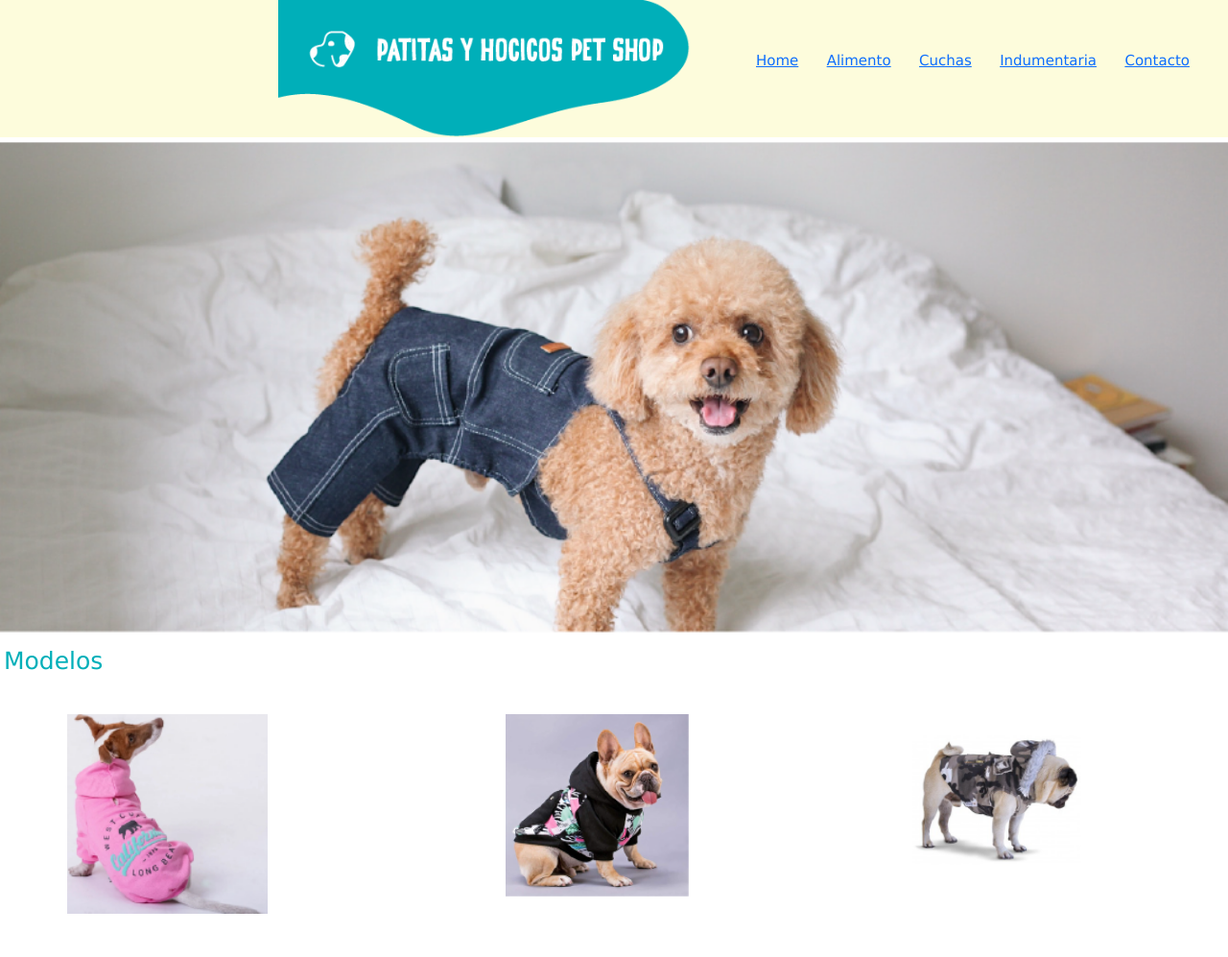
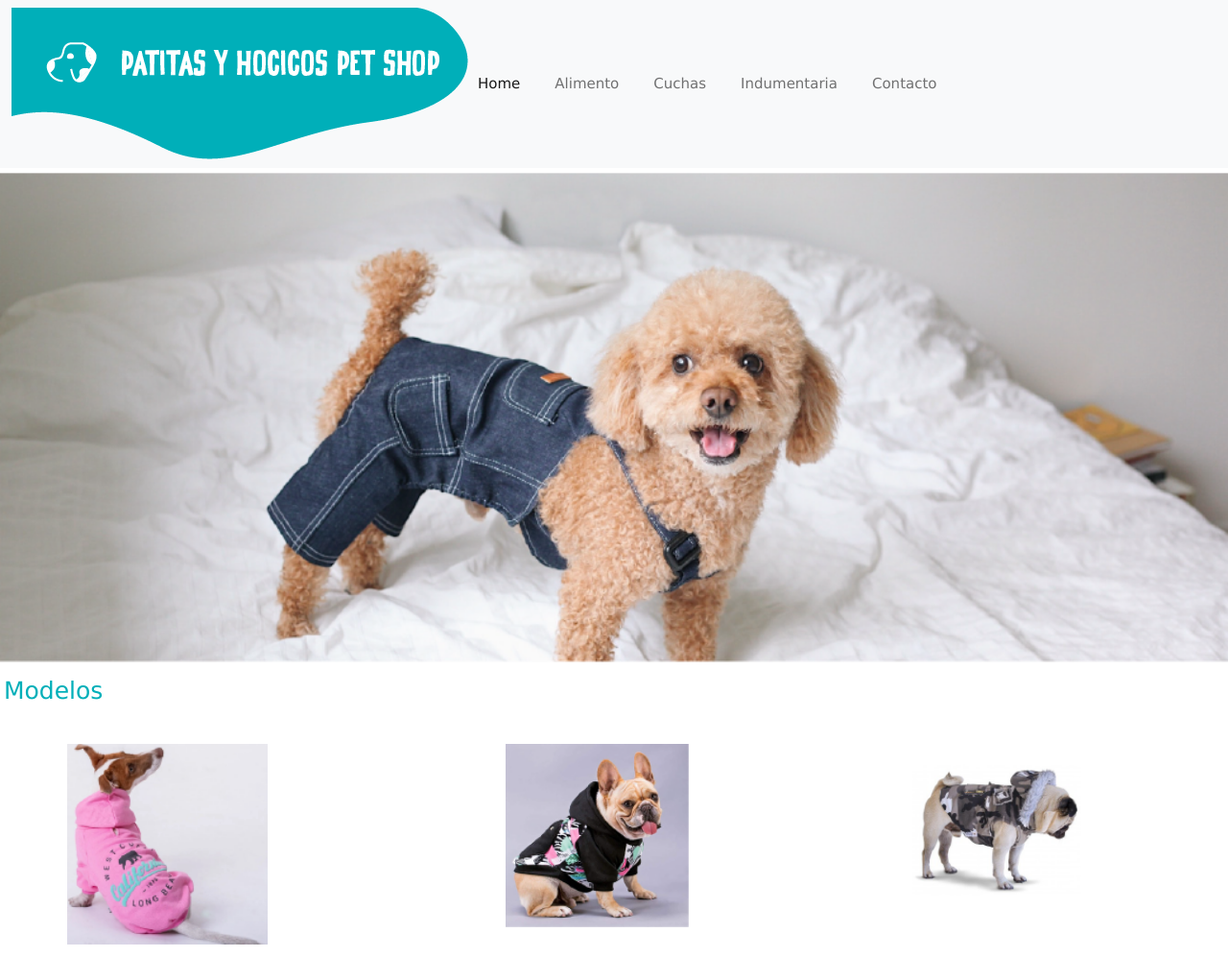
Before and after one commit to belenrojo/Coderepo, a plain HTML site: page views/indumentaria.html in a window 1280 px wide. Shown: the top 997 px of the page at 96% size. Drawn offline with nearby package versions, Linux system fonts and the light colour scheme.

Commit message:
nav del resto del sitio

```diff
--- a/css/style.css
+++ b/css/style.css
@@ -199,8 +199,8 @@ footer {
     font-size: 25px;
     text-align: center;
     width: 80%;
-    margin: 20px 40px;
-    padding: 10px 20px;
+    margin: 20px ;
+    padding: 10px ;
   }
 
 #first p {
@@ -208,8 +208,8 @@ footer {
     text-align: center;
     font-size: 16px;
     width: 80%;
-    margin: 20px 40px;
-    padding: 10px 20px;
+    margin: 20px ;
+    padding: 10px ;
 
 }
 
--- a/views/indumentaria.html
+++ b/views/indumentaria.html
@@ -13,28 +13,30 @@
 </head>
 
 <body>
-    <nav>
-        <a href="../index.html">
-            <img src="../imagenes/logo-06-06-08.png" alt="logo">
-        </a>
-        <ul>
-            <li>
-                <a href="../index.html">Home</a>
-            </li>
-            <li>
-                <a href="alimento.html"> Alimento</a>
-            </li>
-            <li>
-                <a href="cuchas.html">Cuchas</a>
-            </li>
-            <li>
-                <a href="indumentaria.html">Indumentaria</a>
-            </li>
-            <li>
-                <a href="contacto.html"> Contacto </a>
-            </li>
-        </ul>
-    </nav>
+    <nav class="navbar navbar-expand-lg bg-light">
+            <div class="container-fluid">
+             <a hhref="../index.html"></a>
+              <img src="../imagenes/logo-06-06-08.png" alt="logo"> </a>
+              <button class="navbar-toggler" type="button" data-bs-toggle="collapse" data-bs-target="#navbarSupportedContent" aria-controls="navbarSupportedContent" aria-expanded="false" aria-label="Toggle navigation">
+                <span class="navbar-toggler-icon"></span>
+              </button>
+              <div class="collapse navbar-collapse" id="navbarSupportedContent">
+                <ul class="navbar-nav me-auto mb-2 mb-lg-0">
+                  <li class="nav-item">
+                    <a class="nav-link active" aria-current="page"  href="../index.html">Home</a>
+                  </li>
+                  <li class="nav-item">
+                    <a class="nav-link" href="alimento.html">Alimento</a>
+                  </li>
+                  <li class="nav-item">
+                    <a class="nav-link " href="cuchas.html">Cuchas</a>
+                 <li class="nav-item">
+                    <a class="nav-link" href="indumentaria.html">Indumentaria</a>
+                 <li class="nav-item">
+                    <a class="nav-link" href="contacto.html">Contacto</a>
+              </div>
+            </div>
+       </nav>
     <header>
         <img src="../imagenes/caniche-08.png" alt="caniche con ropa">
     </header>
```
Also changed, not shown: views/alimento.html (+3 -3 lines), views/contacto.html (+24 -22 lines), views/cuchas.html (+24 -22 lines).
